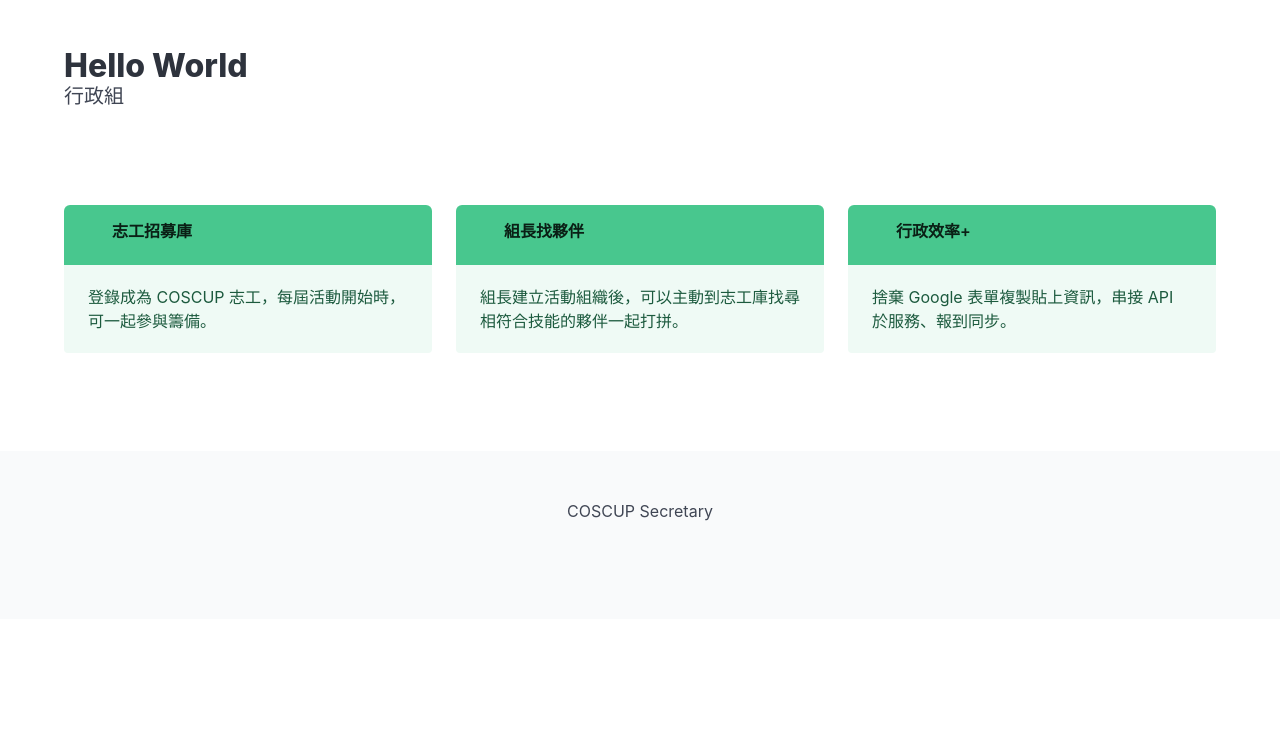
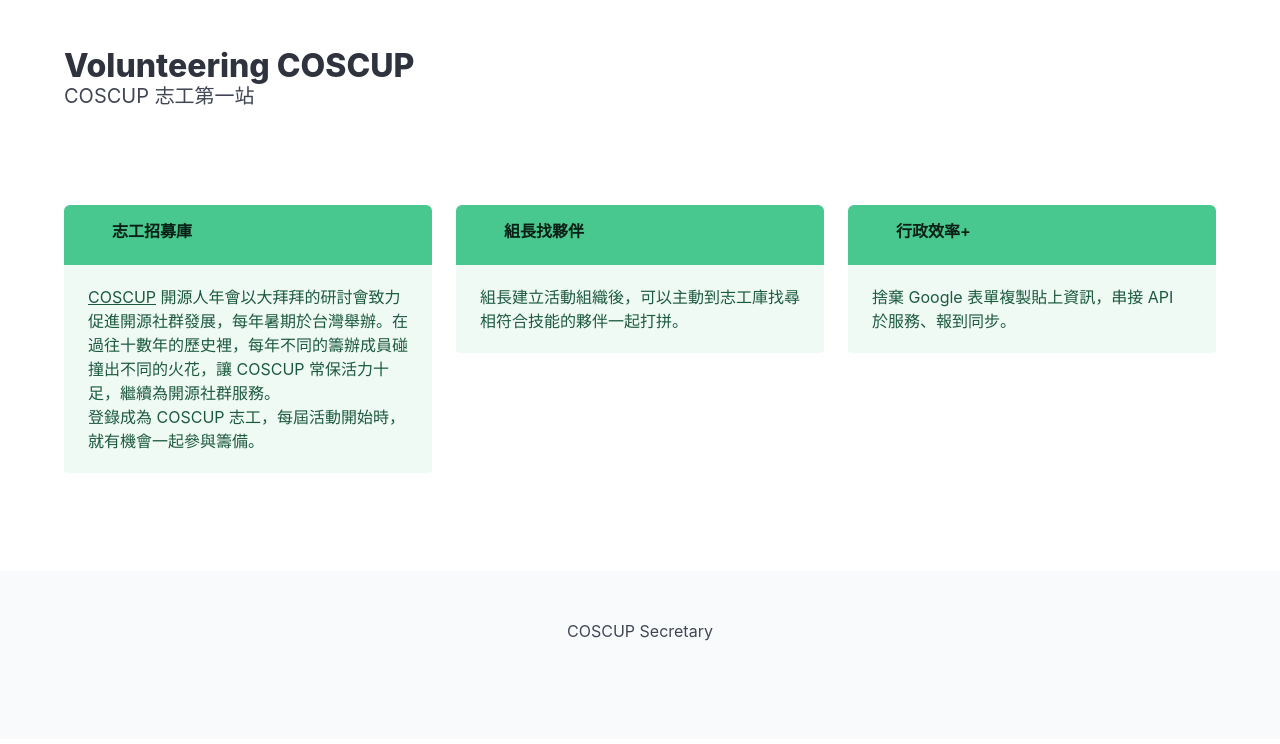
Before and after one commit to COSCUP/COSCUP-Volunteer, a Flask app: page / in a window 1280 px wide. Shown: the part 56-800 px from the top of the page. Run offline with Flask 2, Linux system fonts and the light colour scheme; parts of the project's set-up code (start-up, migrations or seed data) failed here and were passed over; some libraries are stand-ins or nearby versions.

Commit message:
將文字修得更針對「不一定知道 COSCUP 是啥」的人

```diff
--- a/templates/index.html
+++ b/templates/index.html
@@ -4,9 +4,9 @@
 <section class="section">
   <div class="container">
     <h1 class="title">
-      Hello World
+        Volunteering COSCUP
     </h1>
-    <p class="subtitle">行政組</p>
+    <p class="subtitle">COSCUP 志工第一站</p>
   </div>
 </section>
 <section class="section">
@@ -18,7 +18,8 @@
                       <p><span class="icon"><i class="fas fa-id-badge"></i></span> 志工招募庫</p>
                   </div>
                   <div class="message-body">
-                      <p>登錄成為 COSCUP 志工，每屆活動開始時，可一起參與籌備。</p>
+                      <p><a href="https://coscup.org">COSCUP</a> 開源人年會以大拜拜的研討會致力促進開源社群發展，每年暑期於台灣舉辦。在過往十數年的歷史裡，每年不同的籌辦成員碰撞出不同的火花，讓 COSCUP 常保活力十足，繼續為開源社群服務。</p>
+                      <p>登錄成為 COSCUP 志工，每屆活動開始時，就有機會一起參與籌備。</p>
                   </div>
               </article>
           </div>
```
